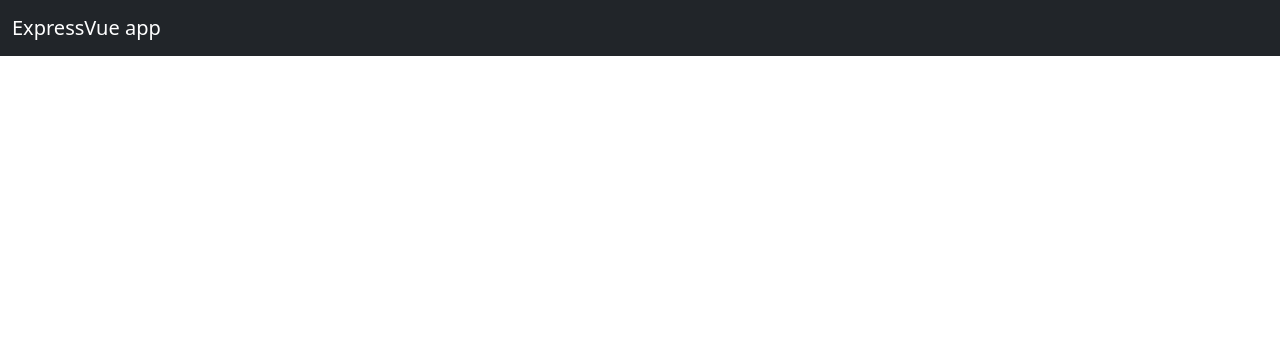
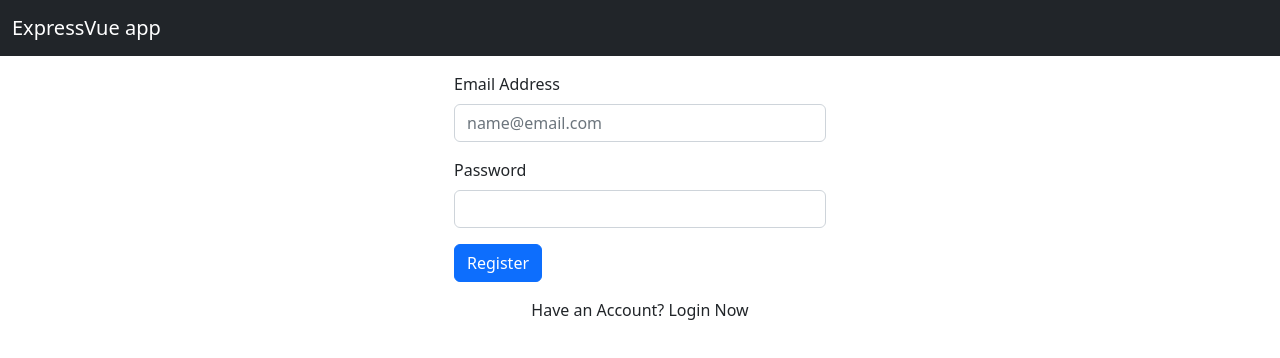
Before and after one commit to ismatfarjana/express-app-with-vue, a Vue app: page /register in a window 1280 px wide. Before the commit this address had no page. Shown: the top 358 px of the page. Built offline with nearby package versions, Linux system fonts and the light colour scheme.

Commit message:
add Register view and register route

```diff
--- a/src/router/index.js
+++ b/src/router/index.js
@@ -1,5 +1,6 @@
 import { createRouter, createWebHistory } from 'vue-router'
 import Login from '../views/Login.vue'
+import Register from '../views/Register.vue'
 
 const routes = [
   {
@@ -11,6 +12,11 @@ const routes = [
     path: '/login',
     name: 'Login',
     component: Login
+  },
+  {
+    path: '/register',
+    name: 'Register',
+    component: Register
   },
   {
     path: '/about',
--- /dev/null
+++ b/src/views/Register.vue
@@ -0,0 +1,30 @@
+<template>
+  <div class="col-4 offset-4 mt-3">
+    <div class="mb-3">
+      <label for="email" class="form-label">Email Address</label>
+      <input type="email" class="form-control" id="email" placeholder="name@email.com" />
+    </div>
+    <div class="mb-3">
+      <label for="password" class="form-label">Password</label>
+      <input type="password" class="form-control" id="password" v-model="password" />
+    </div>
+    <div class="mb-3">
+      <button class="btn btn-primary" @click.prevent="onSubmit">Register</button>
+    </div>
+    <div class="text-center">
+      Have an Account? Login Now
+    </div>
+  </div>
+</template>
+
+<script>
+// @ is an alias to /src
+// import HelloWorld from '@/components/HelloWorld.vue'
+
+export default {
+  name: 'Register',
+  components: {
+    // HelloWorld
+  }
+}
+</script>
```
